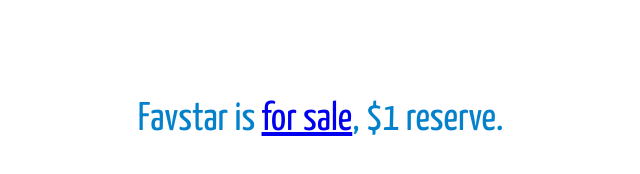
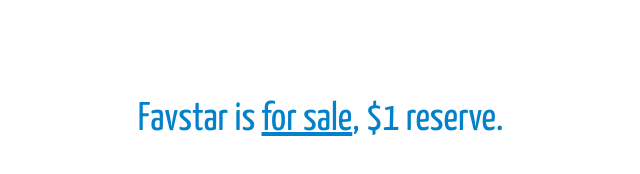
Before and after one commit to timhaines/timhaines.github.io, a plain HTML site: page index.html in a window 1280 px wide. Shown: the whole page, without its empty margins (123-763 px from the left). Drawn offline with Linux system fonts and the light colour scheme.

Commit message:
For sale link color

```diff
--- a/index.html
+++ b/index.html
@@ -16,7 +16,8 @@
   <div class="fs-headline">
     <div class="fs-title" style="color: #0381cb; font-size: 40px; font-family:&quot;Yanone Kaffeesatz&quot;, sans-serif
 ;">
-      Favstar is <a href="https://flippa.com/11633903-favstar-com">for sale</a>, $1 reserve.
+      Favstar is <a href="https://flippa.com/11633903-favstar-com" style="color: #0381cb; font-size: 40px; font-family:&quot;Yanone Kaffeesatz&quot;, sans-serif
+;">for sale</a>, $1 reserve.
     </div>
   </div>
 </div>
```
